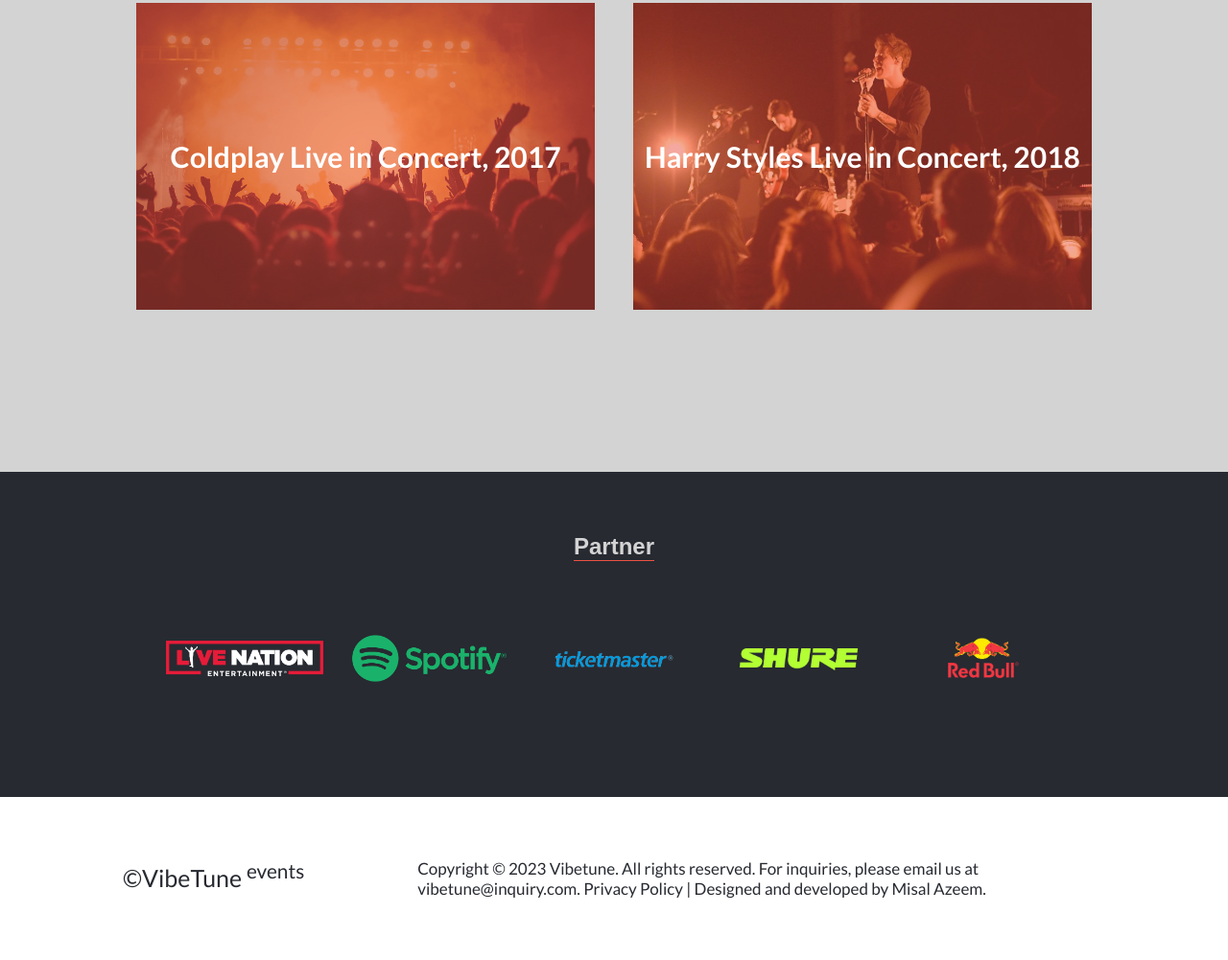
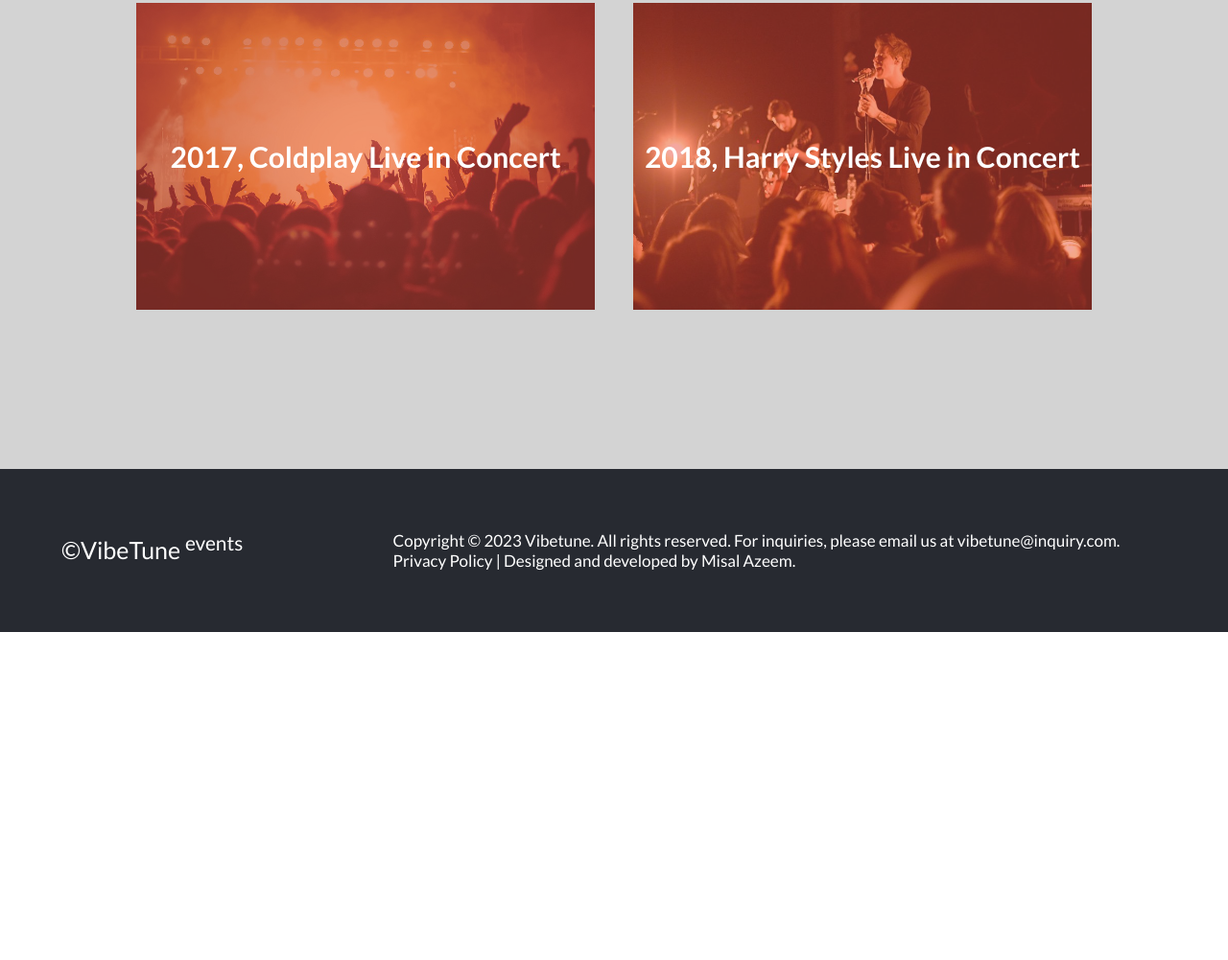
Before and after one commit to misalazeem/Capstone-Project, a plain HTML site: page about.html in a window 1280 px wide. Shown: the part 1473-2474 px from the top of the page at 96% size. After the commit the page ends 2132 px from the top, so only its background shows below. Drawn offline with nearby package versions, Linux system fonts and the light colour scheme; a web font is replaced by a local one.

Commit message:
adding required changes from 1st review

```diff
--- a/about.html
+++ b/about.html
@@ -29,7 +29,6 @@
         <li><a href="index.html">Home</a></li>
         <li><a href="#past-events">Past Events</a></li>
         <li><a href="#our-mission">Our Mission</a></li>
-        <li><a href="#partners">Partners</a></li>
         <li><a class="last-nav-item" href="index.html">VibeTune</a></li>
       </ul>
     </div>
@@ -49,7 +48,6 @@
             <li><a id="button1" href="index.html">Home</a></li>
             <li><a id="button2" href="#past-events">Past Events</a></li>
             <li><a id="button3" href="#our-mission">Our Mission</a></li>
-            <li><a id="button4" href="#partners">Partners</a></li>
           </ul>
         </div>
       </nav>
@@ -76,27 +74,17 @@
         <h2>Past Events</h2>
         <div class="events-container">
             <div class="events1">
-              <h3>Coldplay Live in Concert, 2017</h3>
+              <h3>2017, Coldplay Live in Concert</h3>
             </div>
             <div class="events2">
-              <h3>Harry Styles Live in Concert, 2018</h3>
+              <h3>2018, Harry Styles Live in Concert</h3>
             </div>
           </div>
     </section>
 
-    <section id="partners" class="partners">
-      <h2>Partner</h2>
-      <div class="partner-logo-container">
-        <div class="logo-container"><img class="logo-image" alt="livenation" src="./images/livenation.png"></div>
-        <div class="logo-container"><img class="logo-image" alt="spotify" src="./images/spotify.png"></div>
-        <div class="logo-container"><img class="logo-image" alt="ticketmaster" src="./images/ticketmaster.png"></div>
-        <div class="logo-container"><img class="logo-image" alt="Shure" src="./images/Shure.png"></div>
-        <div class="logo-container"><img class="logo-image" alt="RedBull" src="./images/redbull.png"></div>
-      </div>
-    </section>
-    <footer class="footer">
-      <div class="footer-logo">&copy;VibeTune <sup>events</sup></div>
-      <div class="footer-text">Copyright © 2023 Vibetune. All rights reserved. For inquiries, please email us at vibetune@inquiry.com. Privacy Policy | Designed and developed by Misal Azeem.</div>
+    <footer class="footer-about">
+      <div class="footer-logo-about">&copy;VibeTune <sup>events</sup></div>
+      <div class="footer-text-about">Copyright © 2023 Vibetune. All rights reserved. For inquiries, please email us at vibetune@inquiry.com. Privacy Policy | Designed and developed by Misal Azeem.</div>
     </footer>
   </body>
 </html>
--- a/css/style.css
+++ b/css/style.css
@@ -23,7 +23,7 @@ header {
 }
 
 #homepage {
-  background-image: url(/images/hero-image-mobile.png);
+  background-image: url(../images/hero-image-mobile.png);
   background-repeat: no-repeat;
   height: 90vh;
   background-position: center;
@@ -373,7 +373,7 @@ header {
 .events1 {
   width: 100%;
   height: 40vh;
-  background: url(/images/event1.jpg);
+  background: url(../images/event1.jpg);
   background-repeat: no-repeat;
   background-size: cover;
   background-position: center;
@@ -385,7 +385,7 @@ header {
 .events2 {
   width: 100%;
   height: 40vh;
-  background: url(/images/event2.jpg);
+  background: url(../images/event2.jpg);
   background-repeat: no-repeat;
   background-size: cover;
   background-position: center;
@@ -411,6 +411,26 @@ header {
 .footer-text {
   width: 70%;
   color: #272a31;
+  font-size: 13px;
+}
+
+.footer-about {
+  padding: 5%;
+  margin-top: -3px;
+  display: flex;
+  flex-direction: row;
+  background-color: #272a31;
+  justify-content: space-between;
+}
+
+.footer-logo-about {
+  width: 25%;
+  color: #fff;
+}
+
+.footer-text-about {
+  width: 70%;
+  color: #fff;
   font-size: 13px;
 }
 
@@ -444,7 +464,7 @@ header {
   }
 
   #homepage {
-    background-image: url(/images/hero-image.jpg);
+    background-image: url(../images/hero-image.jpg);
     background-repeat: no-repeat;
     height: 100vh;
     background-position: center;
@@ -496,7 +516,7 @@ header {
   .hero-content h1 {
     margin-top: 30px;
     width: 50%;
-    font-size: 35px;
+    font-size: 55px;
   }
 
   .hero-content p {
@@ -612,6 +632,15 @@ header {
     font-size: 17px;
   }
 
+  .footer-logo-about {
+    font-size: 25px;
+  }
+
+  .footer-text-about {
+    width: 70%;
+    font-size: 17px;
+  }
+
   /* ------------------------------- About Us ----------------------------- */
   .hero-content-about {
     padding: 5% 15%;
```
Also changed, not shown: index.html (+1 -2 lines), 1 other file.
